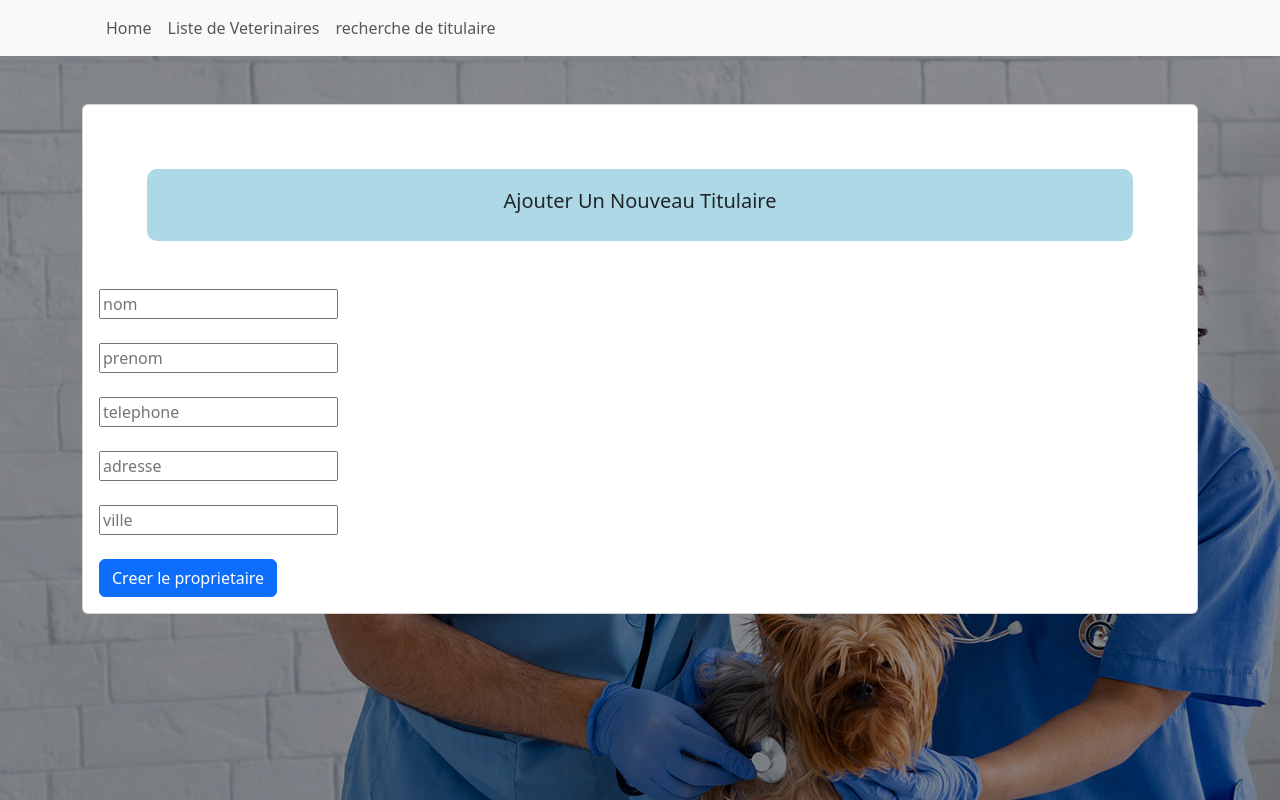
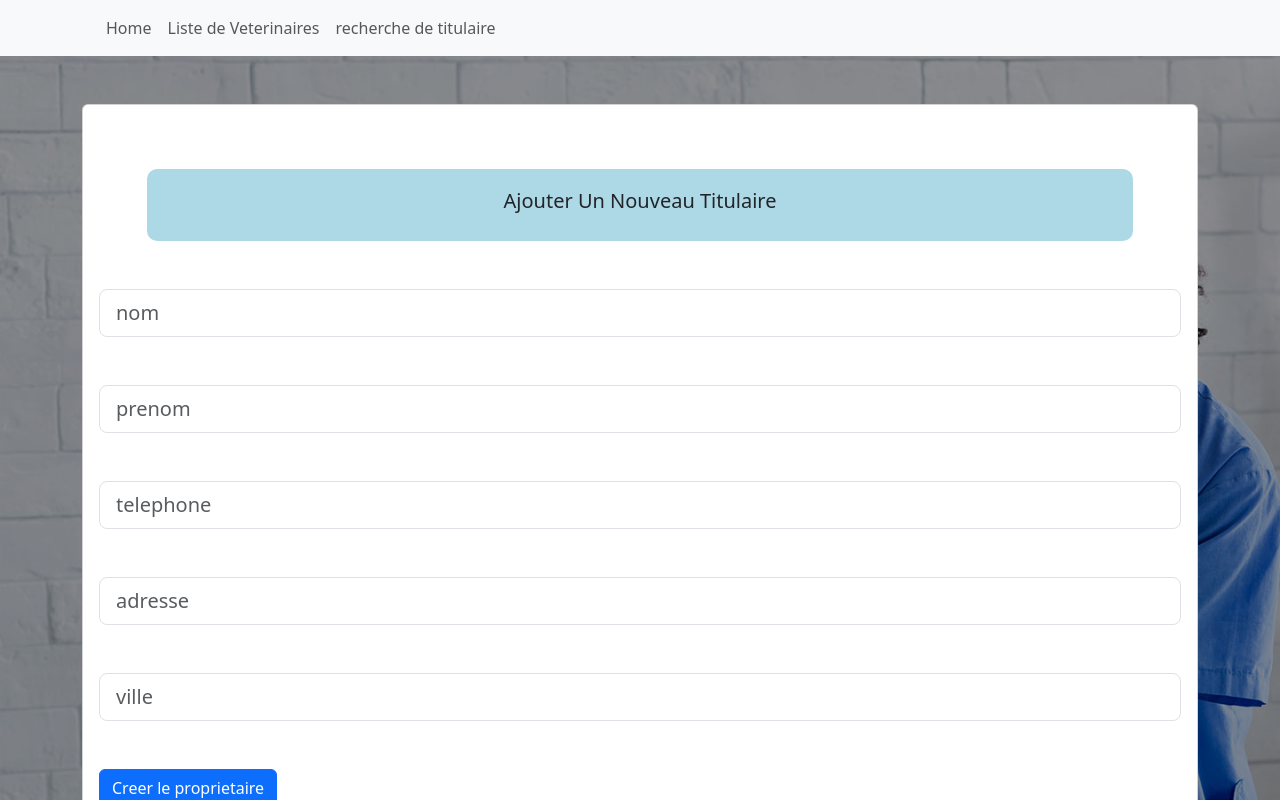
Before and after one commit to Redaelbikri/VetCare-360, a Next.js app in the folder frontend/veterinaire/: page /Ajout_titulaire in a window 1280 px wide. Shown: the top 800 px of the page. Built offline with nearby package versions, Linux system fonts and the light colour scheme.

Commit message:
modficiation apres test numero 2

```diff
--- a/frontend/veterinaire/app/Ajout_titulaire/page.tsx
+++ b/frontend/veterinaire/app/Ajout_titulaire/page.tsx
@@ -51,11 +51,11 @@ export default function ex() {
                             </div>
                             <CardText>
                                 <div className="div">
-                                    <input type="text" placeholder="nom" onChange={e => setNom(e.target.value)} /><br /><br />
-                                    <input type="text" placeholder="prenom" onChange={e => setPrenom(e.target.value)} /><br /><br />
-                                    <input type="number" placeholder="telephone" onChange={e => setTele(e.target.value)} /><br /><br />
-                                    <input type="text" placeholder="adresse" onChange={e => setAdesse(e.target.value)} /><br /><br />
-                                    <input type="text" placeholder="ville" onChange={e => setVille(e.target.value)} /><br /><br />
+                                    <input type="text" className="form-control form-control-lg" placeholder="nom" onChange={e => setNom(e.target.value)} /><br /><br />
+                                    <input type="text" className="form-control form-control-lg" placeholder="prenom" onChange={e => setPrenom(e.target.value)} /><br /><br />
+                                    <input type="number" className="form-control form-control-lg" placeholder="telephone" onChange={e => setTele(e.target.value)} /><br /><br />
+                                    <input type="text" className="form-control form-control-lg" placeholder="adresse" onChange={e => setAdesse(e.target.value)} /><br /><br />
+                                    <input type="text" className="form-control form-control-lg" placeholder="ville" onChange={e => setVille(e.target.value)} /><br /><br />
                                     <Button onClick={Createtitulaire}>Creer le proprietaire </Button>
                                 </div>
                             </CardText>
```
Also changed, not shown: 1 other file (tests, documents, lock files or other folders).
